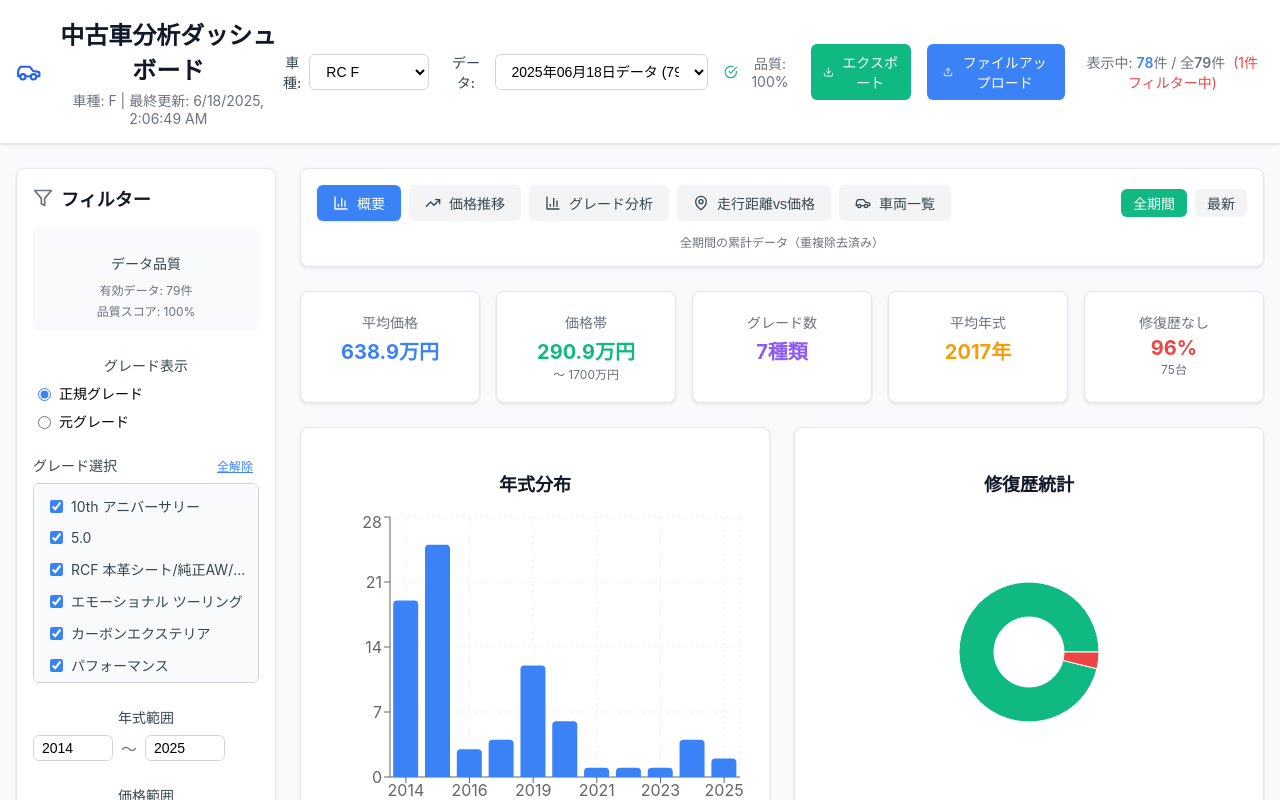
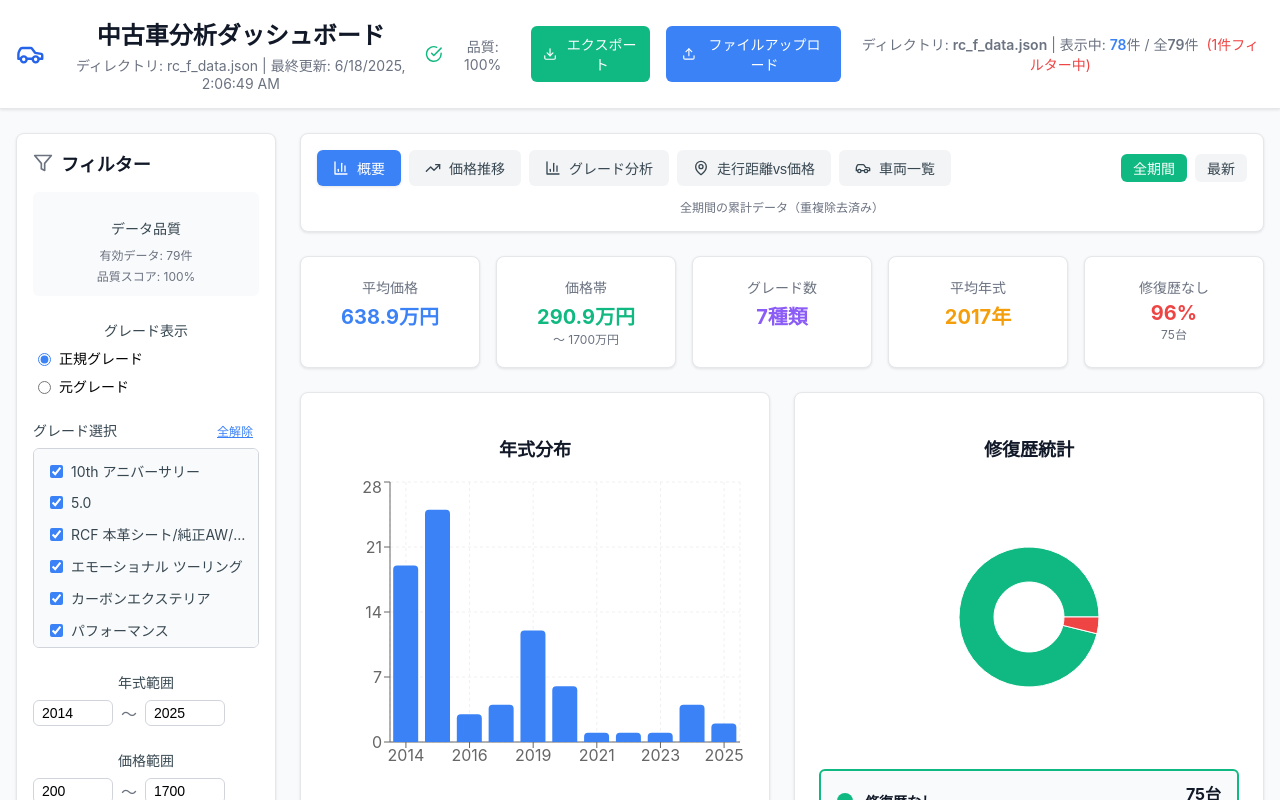
Before and after one commit to AfterglowLionNel/carsensor, a React (Create React App) app in the folder web-dashboard/: page / in a window 1280 px wide. Shown: the top 800 px of the page. Built offline with nearby package versions, Linux system fonts and the light colour scheme.

Commit message:
feat(dashboard): allow directory upload

```diff
--- a/web-dashboard/src/components/CarAnalysisDashboard.jsx
+++ b/web-dashboard/src/components/CarAnalysisDashboard.jsx
@@ -39,6 +39,10 @@
   const [selectedCarDetail, setSelectedCarDetail] = useState(null);
   const [showCarDetailModal, setShowCarDetailModal] = useState(false);
 
+  // 複数ファイル用データとアップロードしたディレクトリ名
+  const [allRawData, setAllRawData] = useState([]);
+  const [uploadedDirName, setUploadedDirName] = useState('');
+
   // 環境変数からデフォルトの車種ディレクトリを取得
   const envCarDir = process.env.REACT_APP_CAR_DIR || '';
 
@@ -121,6 +125,8 @@
             // JSONデータを処理
             const processedData = processCarData(jsonData);
             setRawData(processedData);
+            setAllRawData(processedData);
+            setUploadedDirName(filePath.split('/')[0] || '');
             setFileUploaded(true);
             setLastUpdate(new Date().toLocaleString());
 
@@ -152,6 +158,8 @@
                 console.log('CSV実データ読み込み:', results.data.length, '件');
                 const processedData = processCarData(results.data);
                 setRawData(processedData);
+                setAllRawData(processedData);
+                setUploadedDirName(filePath.split('/')[0] || '');
                 setFileUploaded(true);
                 setLastUpdate(new Date().toLocaleString());
 
@@ -221,35 +229,62 @@
   // サンプルデータ生成を削除（実データのみ使用）
   // generateSampleData関数は削除
 
-  // ファイルアップロード処理（CSV/JSON対応）
+  // ディレクトリアップロード処理（CSV/JSON複数対応）
   const handleFileUpload = (event) => {
-    const file = event.target.files[0];
-    if (!file) return;
+    const files = Array.from(event.target.files || []);
+    if (files.length === 0) return;
 
     setLoading(true);
-
+    setUploadedDirName(files[0].webkitRelativePath ? files[0].webkitRelativePath.split('/')[0] : '');
+
+    const readFile = (file) => new Promise((resolve, reject) => {
       const reader = new FileReader();
-
       reader.onload = (e) => {
         try {
           const text = e.target.result;
           if (file.name.toLowerCase().endsWith('.json')) {
             const jsonData = JSON.parse(text);
-          console.log('アップロードされたJSON:', jsonData.length, '件');
-          const processedData = processCarData(jsonData);
-          setRawData(processedData);
+            resolve(processCarData(jsonData));
+          } else {
+            Papa.parse(text, {
+              header: true,
+              encoding: 'UTF-8',
+              complete: (results) => resolve(processCarData(results.data)),
+              error: (error) => reject(error)
+            });
+          }
+        } catch (err) {
+          reject(err);
+        }
+      };
+      reader.onerror = () => reject(new Error('file read error'));
+      reader.readAsText(file);
+    });
+
+    Promise.all(files.map(readFile))
+      .then(dataLists => {
+        setAllRawData(dataLists.flat());
+
+        // 最新のファイルを決定
+        let latestIndex = 0;
+        files.forEach((f, idx) => {
+          if (f.lastModified > files[latestIndex].lastModified) latestIndex = idx;
+        });
+        const latestData = dataLists[latestIndex];
+        setRawData(latestData);
+        setSelectedFile(files[latestIndex].name);
         setFileUploaded(true);
         setLastUpdate(new Date().toLocaleString());
 
-          const quality = checkDataQuality(processedData);
+        const quality = checkDataQuality(latestData);
         setDataQuality(quality);
 
-          const uniqueGrades = [...new Set(processedData.map(item =>
+        const uniqueGrades = [...new Set(latestData.map(item =>
           showNormalizedGrades ? item.正規グレード : item.元グレード
         ))].filter(Boolean);
         setSelectedGrades(uniqueGrades);
 
-          const prices = processedData.map(item => item.price).filter(Boolean);
+        const prices = latestData.map(item => item.price).filter(Boolean);
         if (prices.length > 0) {
           const minPrice = Math.floor(Math.min(...prices) / 100) * 100;
           const maxPrice = Math.ceil(Math.max(...prices) / 100) * 100;
@@ -257,55 +292,12 @@
         }
 
         setLoading(false);
-        } else {
-          Papa.parse(text, {
-            header: true,
-            encoding: 'UTF-8',
-            complete: (results) => {
-              console.log('アップロードされたCSV:', results.data.length, '件');
-              const processedData = processCarData(results.data);
-              setRawData(processedData);
-              setFileUploaded(true);
-              setLastUpdate(new Date().toLocaleString());
-
-              const quality = checkDataQuality(processedData);
-              setDataQuality(quality);
-
-              const uniqueGrades = [...new Set(processedData.map(item =>
-                showNormalizedGrades ? item.正規グレード : item.元グレード
-              ))].filter(Boolean);
-              setSelectedGrades(uniqueGrades);
-
-              const prices = processedData.map(item => item.price).filter(Boolean);
-              if (prices.length > 0) {
-                const minPrice = Math.floor(Math.min(...prices) / 100) * 100;
-                const maxPrice = Math.ceil(Math.max(...prices) / 100) * 100;
-                setPriceRange([minPrice, maxPrice]);
-              }
-
-              setLoading(false);
-            },
-            error: (error) => {
-              console.error('CSV解析エラー:', error);
-              setLoading(false);
-              alert('CSVファイルの読み込みに失敗しました。');
-            }
-          });
-        }
-      } catch (err) {
-        console.error('ファイル解析エラー:', err);
+      })
+      .catch(err => {
+        console.error('アップロードエラー:', err);
         setLoading(false);
         alert('ファイルの解析に失敗しました。');
-      }
-    };
-
-    reader.onerror = () => {
-      console.error('ファイル読み込みエラー');
-      setLoading(false);
-      alert('ファイルの読み込みに失敗しました。');
-    };
-
-    reader.readAsText(file);
+      });
   };
 
   // 初期化処理
@@ -387,6 +379,28 @@
     });
   }, [processedData, selectedGrades, yearRange, mileageMax, priceRange, transmissionFilters, repairHistoryFilter, showNormalizedGrades]);
 
+  // 価格推移用フィルター（複数ファイル対象）
+  const trendFilteredData = useMemo(() => {
+    return allRawData.filter(item => {
+      const targetGrade = showNormalizedGrades ? item.正規グレード : item.元グレード;
+
+      if (selectedGrades.length > 0 && !selectedGrades.includes(targetGrade)) return false;
+      if (item.year < yearRange.min || item.year > yearRange.max) return false;
+      if (item.mileage > mileageMax) return false;
+      if (item.price < priceRange[0] || item.price > priceRange[1]) return false;
+
+      const transmissionCategory = categorizeTransmission(item.ミッション);
+      if (!transmissionFilters[transmissionCategory]) return false;
+
+      if (repairHistoryFilter !== 'all') {
+        if (repairHistoryFilter === 'none' && item.修復歴 !== 'なし') return false;
+        if (repairHistoryFilter === 'exists' && item.修復歴 !== 'あり') return false;
+      }
+
+      return true;
+    });
+  }, [allRawData, selectedGrades, yearRange, mileageMax, priceRange, transmissionFilters, repairHistoryFilter, showNormalizedGrades]);
+
   // 並び替え後のデータ
   const sortedData = useMemo(() => {
     const data = [...filteredData];
@@ -401,10 +415,10 @@
 
   // 価格推移データの生成（日付モード対応）
   const trendData = useMemo(() => {
-    if (filteredData.length === 0) return [];
+    if (trendFilteredData.length === 0) return [];
 
     const grouped = {};
-    filteredData.forEach(item => {
+    trendFilteredData.forEach(item => {
       const dateStr = getDateFromData(item, trendDateMode);
       let key;
 
@@ -440,7 +454,7 @@
         };
       })
       .sort((a, b) => a.date.localeCompare(b.date));
-  }, [filteredData, timeScale, trendDateMode]);
+  }, [trendFilteredData, timeScale, trendDateMode]);
 
   // 価格推移から単純回帰で予測値を生成
   const forecastData = useMemo(() => {
@@ -794,8 +808,30 @@
     );
   }
 
-  // データが選択されていない場合の表示
-  if (!selectedFile) {
+  // データがアップロードされていない場合の表示
+  if (!fileUploaded) {
+    return (
+      <div style={{ minHeight: '100vh', backgroundColor: '#f9fafb', display: 'flex', flexDirection: 'column' }}>
+        <div style={{ backgroundColor: 'white', padding: '16px', boxShadow: '0 1px 3px rgba(0,0,0,0.1)' }}>
+          <h1 style={{ fontSize: '24px', fontWeight: 'bold', color: '#111827', margin: 0 }}>中古車分析ダッシュボード</h1>
+        </div>
+        <div style={{ flex: 1, display: 'flex', alignItems: 'center', justifyContent: 'center' }}>
+          <div style={{ textAlign: 'center', backgroundColor: 'white', padding: '48px', borderRadius: '12px', boxShadow: '0 4px 6px -1px rgba(0,0,0,0.1)' }}>
+            <Car size={64} color="#6b7280" style={{ margin: '0 auto 24px' }} />
+            <h2 style={{ fontSize: '24px', fontWeight: '600', color: '#111827', marginBottom: '16px' }}>ディレクトリを選択</h2>
+            <p style={{ fontSize: '16px', color: '#6b7280', marginBottom: '24px' }}>分析に使用するCSVファイルを含むディレクトリを選択してください</p>
+            <div style={{ position: 'relative', display: 'inline-block' }}>
+              <input type="file" multiple webkitdirectory="true" onChange={handleFileUpload} style={{ position: 'absolute', inset: 0, opacity: 0, cursor: 'pointer' }} />
+              <button style={{ padding: '12px 24px', backgroundColor: '#3b82f6', color: 'white', border: 'none', borderRadius: '6px', cursor: 'pointer', fontSize: '14px' }}>
+                <Upload size={16} /> ディレクトリを選択
+              </button>
+            </div>
+          </div>
+        </div>
+      </div>
+    );
+  }
+
   return (
     <div style={{ minHeight: '100vh', backgroundColor: '#f9fafb' }}>
       {/* ヘッダー */}
@@ -831,244 +867,13 @@
                   color: '#6b7280',
                   margin: '4px 0 0 0'
                 }}>
-                  データファイルが指定されていません
-                  </p>
-                </div>
-              </div>
-
-              <div style={{ display: 'flex', alignItems: 'center', gap: '16px' }}>
-                {/* 車種選択 */}
-                <div style={{ display: 'flex', alignItems: 'center', gap: '8px' }}>
-                  <label style={{ fontSize: '14px', fontWeight: '500', color: '#374751' }}>
-                    車種:
-                  </label>
-                  <select
-                    value={selectedCarType}
-                    onChange={(e) => setSelectedCarType(e.target.value)}
-                    style={{
-                      border: '1px solid #d1d5db',
-                      borderRadius: '6px',
-                      padding: '8px 12px',
-                      fontSize: '14px',
-                      backgroundColor: 'white',
-                      minWidth: '120px'
-                    }}
-                  >
-                    <option value="">車種を選択</option>
-                    {availableCarTypes.map(carType => (
-                      <option key={carType} value={carType}>
-                        {carType === 'F' ? 'RC F' : carType}
-                      </option>
-                    ))}
-                  </select>
-                </div>
-
-                {/* ファイル選択 */}
-                {selectedCarType && (
-                  <div style={{ display: 'flex', alignItems: 'center', gap: '8px' }}>
-                    <label style={{ fontSize: '14px', fontWeight: '500', color: '#374751' }}>
-                      データ:
-                    </label>
-                    <select
-                      value={selectedFile}
-                      onChange={(e) => setSelectedFile(e.target.value)}
-                      style={{
-                        border: '1px solid #d1d5db',
-                        borderRadius: '6px',
-                        padding: '8px 12px',
-                        fontSize: '14px',
-                        backgroundColor: 'white',
-                        minWidth: '200px'
-                      }}
-                    >
-                      <option value="">ファイルを選択</option>
-                      {availableFiles.map(file => (
-                        <option key={file.path} value={file.path}>
-                          {file.displayName}
-                        </option>
-                      ))}
-                    </select>
-                  </div>
-                )}
-              </div>
-            </div>
-          </div>
-        </div>
-
-        {/* 選択促進メッセージ */}
-        <div style={{
-          display: 'flex',
-          alignItems: 'center',
-          justifyContent: 'center',
-          height: 'calc(100vh - 120px)'
-        }}>
-          <div style={{
-            textAlign: 'center',
-            backgroundColor: 'white',
-            padding: '48px',
-            borderRadius: '12px',
-            boxShadow: '0 4px 6px -1px rgba(0, 0, 0, 0.1)'
-          }}>
-            <Car size={64} color="#6b7280" style={{ margin: '0 auto 24px' }} />
-            <h2 style={{
-              fontSize: '24px',
-              fontWeight: '600',
-              color: '#111827',
-              marginBottom: '16px'
-            }}>
-              車種とデータを選択
-            </h2>
-            <p style={{
-              fontSize: '16px',
-              color: '#6b7280',
-              marginBottom: '24px',
-              maxWidth: '400px'
-            }}>
-              データディレクトリを --dir オプションで指定して起動してください
-            </p>
-
-            {availableCarTypes.length > 0 && (
-              <div style={{
-                padding: '16px',
-                backgroundColor: '#f9fafb',
-                borderRadius: '8px',
-                marginTop: '16px'
-              }}>
-                <p style={{
-                  fontSize: '14px',
-                  color: '#374751',
-                  marginBottom: '8px',
-                  fontWeight: '500'
-                }}>
-                  利用可能な車種:
-                </p>
-                <div style={{
-                  display: 'flex',
-                  flexWrap: 'wrap',
-                  gap: '8px',
-                  justifyContent: 'center'
-                }}>
-                  {availableCarTypes.map(carType => (
-                    <span key={carType} style={{
-                      padding: '4px 12px',
-                      backgroundColor: '#e5e7eb',
-                      borderRadius: '16px',
-                      fontSize: '14px',
-                      color: '#374751'
-                    }}>
-                      {carType === 'F' ? 'RC F' : carType}
-                    </span>
-                  ))}
-                </div>
-              </div>
-            )}
-          </div>
-        </div>
-      </div>
-    );
-  }
-
-  return (
-    <div style={{ minHeight: '100vh', backgroundColor: '#f9fafb' }}>
-      {/* ヘッダー */}
-      <div style={{
-        backgroundColor: 'white',
-        boxShadow: '0 1px 3px 0 rgba(0, 0, 0, 0.1)',
-        borderBottom: '1px solid #e5e7eb'
-      }}>
-        <div style={{
-          maxWidth: '1280px',
-          margin: '0 auto',
-          padding: '0 16px'
-        }}>
-          <div style={{
-            display: 'flex',
-            justifyContent: 'space-between',
-            alignItems: 'center',
-            padding: '16px 0'
-          }}>
-            <div style={{ display: 'flex', alignItems: 'center', gap: '12px' }}>
-              <Car size={32} color="#2563eb" />
-              <div>
-                <h1 style={{
-                  fontSize: '24px',
-                  fontWeight: 'bold',
-                  color: '#111827',
-                  margin: '0'
-                }}>
-                  中古車分析ダッシュボード
-                </h1>
-                <p style={{
-                  fontSize: '14px',
-                  color: '#6b7280',
-                  margin: '4px 0 0 0'
-                }}>
-                  {selectedCarType && `車種: ${selectedCarType}`}
+                  {uploadedDirName && `ディレクトリ: ${uploadedDirName}`}
                   {lastUpdate && ` | 最終更新: ${lastUpdate}`}
                 </p>
               </div>
             </div>
 
             <div style={{ display: 'flex', alignItems: 'center', gap: '16px' }}>
-              {!envCarDir && (
-                <>
-                  {/* 車種選択ドロップダウン */}
-                  <div style={{ display: 'flex', alignItems: 'center', gap: '8px' }}>
-                  <label style={{ fontSize: '14px', fontWeight: '500', color: '#374751' }}>
-                    車種:
-                  </label>
-                  <select
-                    value={selectedCarType}
-                    onChange={(e) => setSelectedCarType(e.target.value)}
-                    disabled={carTypeLoading}
-                    style={{
-                      border: '1px solid #d1d5db',
-                      borderRadius: '6px',
-                      padding: '8px 12px',
-                      fontSize: '14px',
-                      backgroundColor: 'white',
-                      minWidth: '120px'
-                    }}
-                  >
-                    <option value="">車種を選択</option>
-                    {availableCarTypes.map(carType => (
-                      <option key={carType} value={carType}>
-                        {carType === 'F' ? 'RC F' : carType}
-                      </option>
-                    ))}
-                  </select>
-                </div>
-
-                  {/* ファイル選択ドロップダウン */}
-                  {selectedCarType && (
-                    <div style={{ display: 'flex', alignItems: 'center', gap: '8px' }}>
-                      <label style={{ fontSize: '14px', fontWeight: '500', color: '#374751' }}>
-                        データ:
-                      </label>
-                      <select
-                        value={selectedFile}
-                        onChange={(e) => setSelectedFile(e.target.value)}
-                        disabled={loading}
-                        style={{
-                          border: '1px solid #d1d5db',
-                          borderRadius: '6px',
-                          padding: '8px 12px',
-                          fontSize: '14px',
-                          backgroundColor: 'white',
-                          minWidth: '200px'
-                        }}
-                      >
-                        <option value="">ファイルを選択</option>
-                        {availableFiles.map(file => (
-                          <option key={file.path} value={file.path}>
-                            {file.displayName}
-                          </option>
-                        ))}
-                      </select>
-                    </div>
-                  )}
-                </>
-              )}
 
               {/* データ品質インジケーター */}
               {dataQuality && (
@@ -1108,6 +913,8 @@
                 <input
                   type="file"
                   accept=".csv,.json"
+                  multiple
+                  webkitdirectory="true"
                   onChange={handleFileUpload}
                   style={{
                     position: 'absolute',
@@ -1136,18 +943,15 @@
               </div>
 
               <span style={{ fontSize: '14px', color: '#6b7280' }}>
-                {selectedCarType ? (
-                  <>
+                {uploadedDirName && (
+                  <>ディレクトリ: <span style={{ fontWeight: '600' }}>{uploadedDirName}</span> | </>
+                )}
                 表示中: <span style={{ fontWeight: '600', color: '#3b82f6' }}>{filteredData.length}</span>件 /
                 全<span style={{ fontWeight: '600' }}>{rawData.length}</span>件
                 {filteredData.length !== rawData.length && (
                   <span style={{ color: '#ef4444', marginLeft: '8px' }}>
                     ({rawData.length - filteredData.length}件フィルター中)
                   </span>
-                    )}
-                  </>
-                ) : (
-                  '車種を選択してください'
                 )}
               </span>
             </div>
```
Lines whose indentation alone changed are shown as unchanged.
